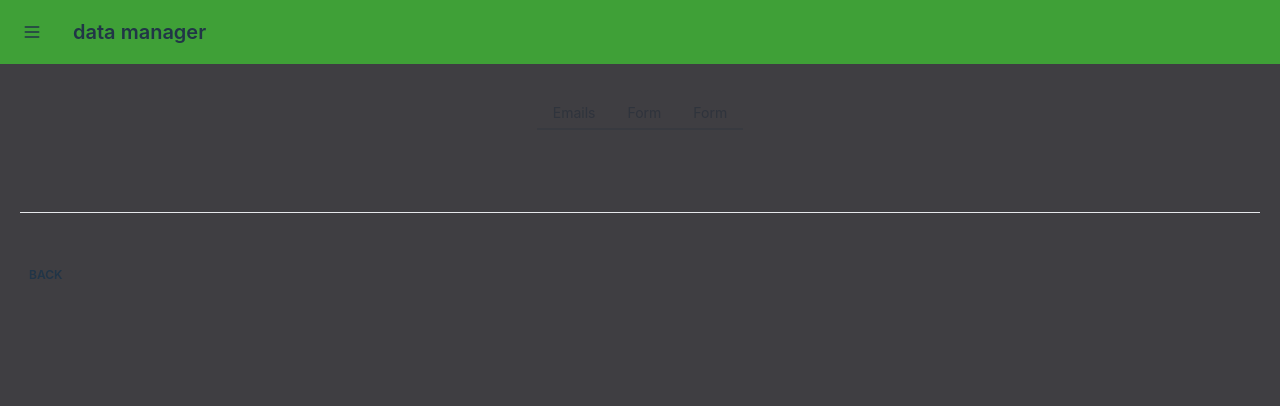
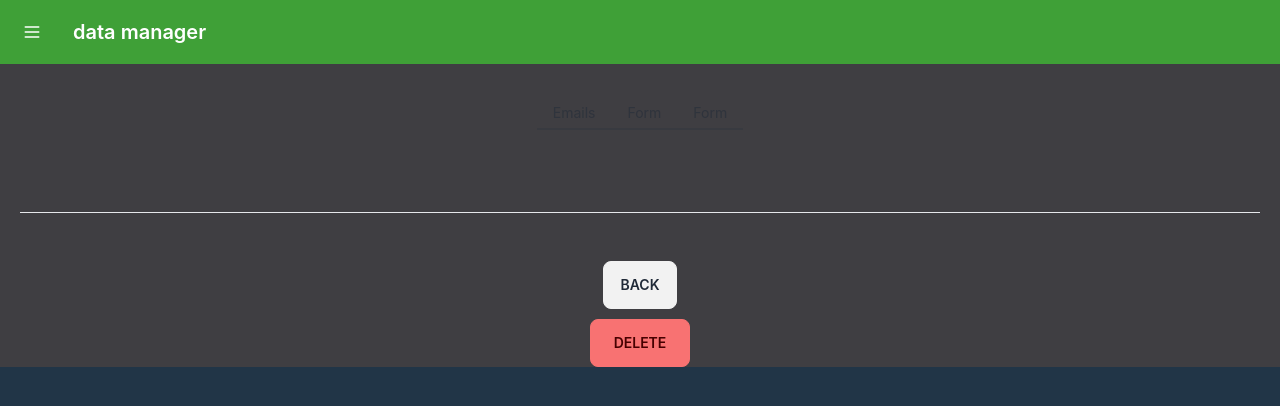
Before and after one commit to MisterH100/datamanager, a React (Vite) app: page /contact-emails/1 in a window 1280 px wide. Shown: the top 406 px of the page. Built offline with nearby package versions, Linux system fonts and the light colour scheme; no server answers.

Commit message:
added delete button

```diff
--- a/src/App.tsx
+++ b/src/App.tsx
@@ -9,7 +9,7 @@ import Form from './pages/form';
 function App() {
 
   return (
-    <main className="bg-[#3F3E42] h-screen relative">
+    <main className="bg-[#3F3E42] relative">
       <Header />
       <Home />
       <Routes>
--- a/src/index.css
+++ b/src/index.css
@@ -22,8 +22,8 @@
 
 @media (prefers-color-scheme: light) {
   :root {
-    color: #213547;
-    background-color: #ffffff;
+    color: #ffffff;
+    background-color: #213547;;
   }
 
 }
--- a/src/pages/contact_emails.tsx
+++ b/src/pages/contact_emails.tsx
@@ -1,6 +1,8 @@
 import { useEffect, useState } from "react";
 import { Link } from "react-router-dom";
 import axios from 'axios';
+
+
 
 interface IEmails{
     _id?: number,
@@ -11,7 +13,6 @@ interface IEmails{
 }
 
 const ContactEmails = () => {
-
     const [emails, setEmails] = useState<IEmails[]>([{
         _id: 1,
         name: "",
@@ -33,7 +34,7 @@ const ContactEmails = () => {
     }, []);
 
     return (
-        <section>
+        <section className="relative">
             <div className="overflow-x-scroll">
                 <table className="table">
                     <thead>
@@ -81,14 +82,6 @@ const ContactEmails = () => {
                             )
                         })}
                     </tbody>
-                    <tfoot>
-                        <tr>
-                            <th></th>
-                            <th>Name</th>
-                            <th>Email</th>
-                            <th>Message</th>
-                        </tr>
-                    </tfoot>
 
                 </table>
             </div>
--- a/src/pages/email.tsx
+++ b/src/pages/email.tsx
@@ -11,6 +11,8 @@ interface IEmail{
 }
 
 const Email = () => {
+    const [loading, setLoading] = useState<boolean>();
+    const [feedback, setFeedback] = useState<boolean>()
     const [email, setEmail] = useState<IEmail>({
         name: "",
         lastName: "",
@@ -25,7 +27,19 @@ const Email = () => {
             const response = await axios.get(`http://localhost:8000/api/getEmails/${emailId}`);
             setEmail(response.data)
         } catch (error) {
-            console.log(error)
+            console.log(error);
+        }
+    }
+    const deleteData = () => {
+        setLoading(true);
+        try {
+            axios.delete(`http://localhost:8000/api/getEmails/${emailId}`);
+            setTimeout(() => {
+                setLoading(false)
+                setFeedback(true);
+            }, 2000)
+        } catch (error) {
+            console.log(error);
         }
     }
     useEffect(() => {
@@ -34,7 +48,6 @@ const Email = () => {
 
     return (
         <section className="w-full px-[20px] min-w-[300px]">
-
             <div>
                 <div className="flex border-b gap-[10px]">
                     <h1 className="text-5xl font-bold">{email.name}</h1>
@@ -42,9 +55,21 @@ const Email = () => {
                 </div>
                 <p className="py-6">{email.message}</p>
 
+            </div>
+            <div className="flex flex-col justify-center items-center gap-[10px]">
                 <Link to={'/contact-emails'}>
-                    <button className="btn btn-ghost btn-xs">back</button>
+                    <button className="btn  btn-md">back</button>
                 </Link>
+                <button onClick={deleteData} className="btn-error btn btn-md w-[100px]">
+                    {loading? "deleting...": "delete"}
+                </button>
+                {feedback ?
+                        <div className="alert alert-success">
+                            <svg xmlns="http://www.w3.org/2000/svg" className="stroke-current shrink-0 h-6 w-6" fill="none" viewBox="0 0 24 24"><path strokeLinecap="round" strokeLinejoin="round" strokeWidth="2" d="M9 12l2 2 4-4m6 2a9 9 0 11-18 0 9 9 0 0118 0z" /></svg>
+                            <span>Email deleted!</span>
+                        </div>
+                : ""}
+
             </div>
 
         </section>
```
